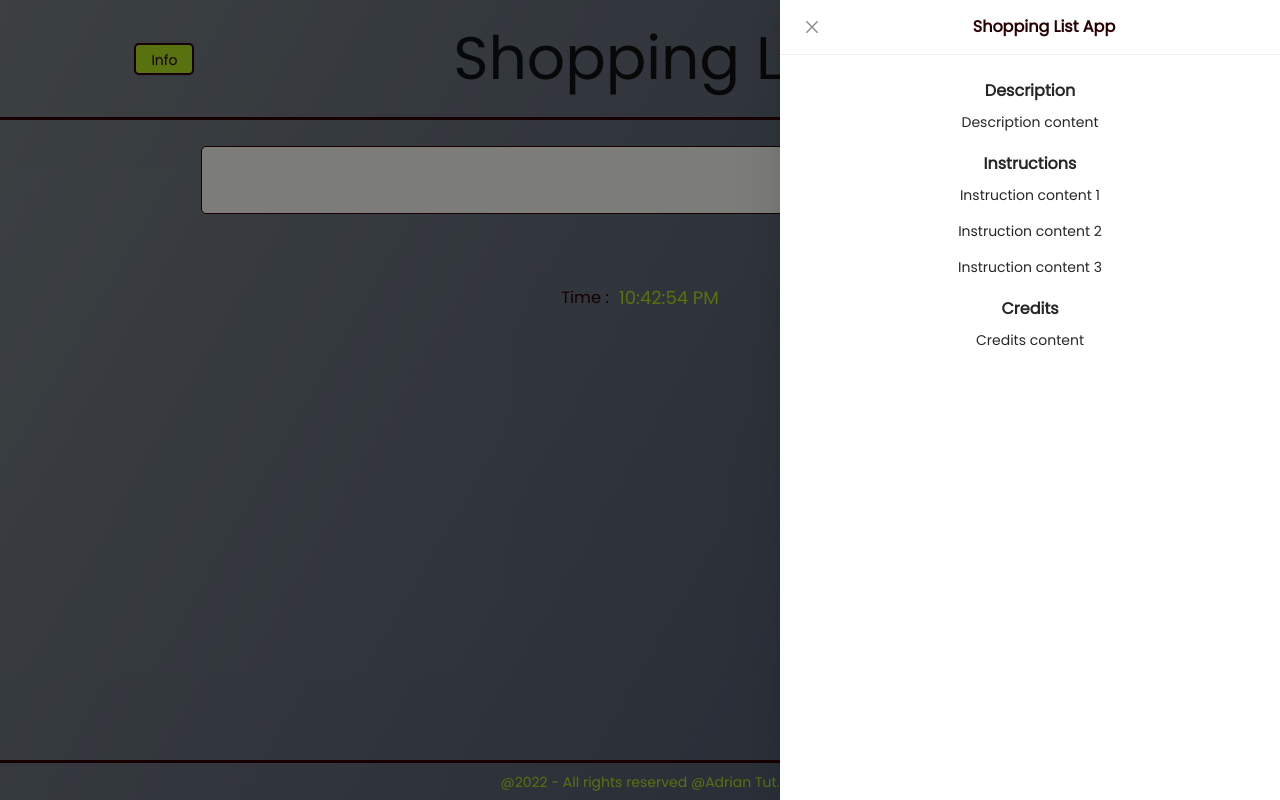
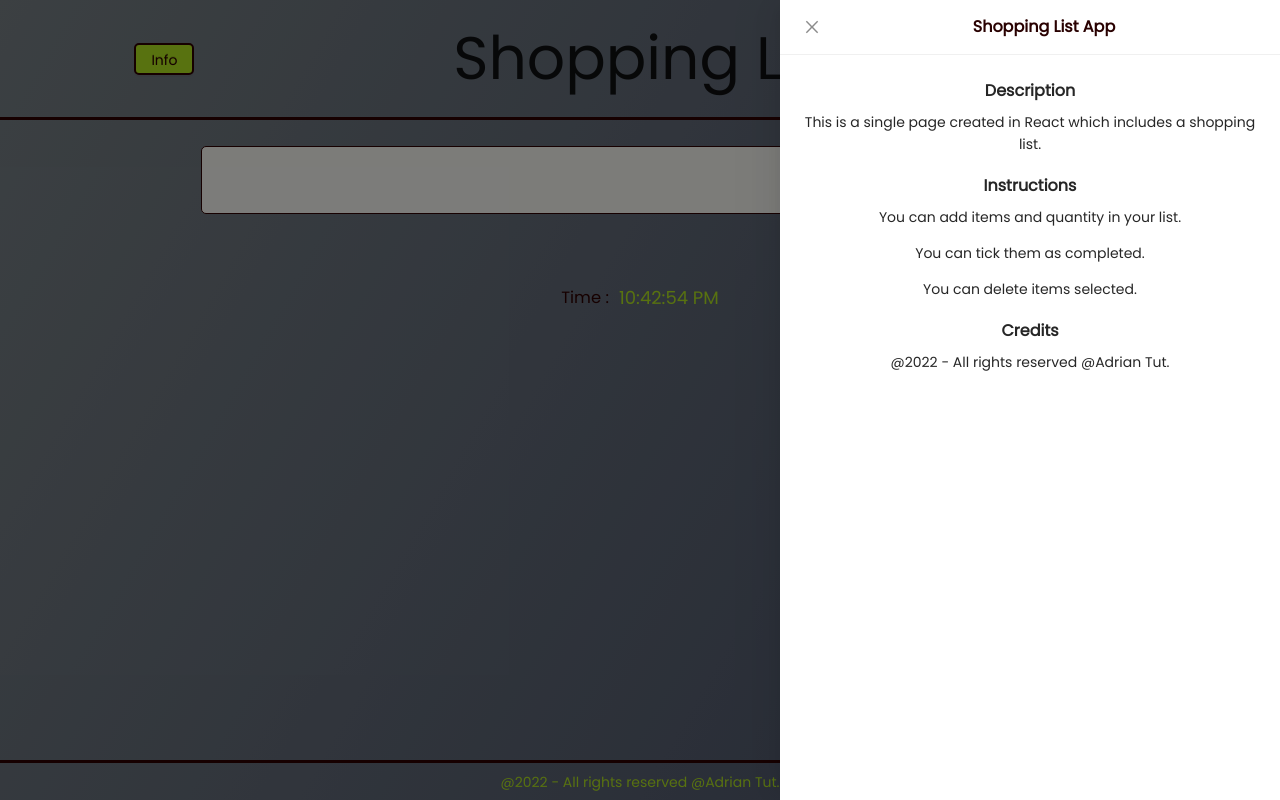
Before and after one commit to Adriantutuianu/shopping-list-app, a React (Create React App) app: page / in a window 1280 px wide. Both pictures are taken after a click on the button "Info". Built offline with nearby package versions, Linux system fonts and the light colour scheme.

Commit message:
Updated drawer text

```diff
--- a/src/components/Info.js
+++ b/src/components/Info.js
@@ -31,13 +31,15 @@ const Info = () => {
         visible={visible}
       >
         <Title level={5}>Description</Title>
-        <Paragraph>Description content</Paragraph>
+        <Paragraph>
+          This is a single page created in React which includes a shopping list.
+        </Paragraph>
         <Title level={5}>Instructions</Title>
-        <Paragraph>Instruction content 1</Paragraph>
-        <Paragraph>Instruction content 2</Paragraph>
-        <Paragraph>Instruction content 3</Paragraph>
+        <Paragraph>You can add items and quantity in your list.</Paragraph>
+        <Paragraph>You can tick them as completed.</Paragraph>
+        <Paragraph>You can delete items selected.</Paragraph>
         <Title level={5}>Credits</Title>
-        <Paragraph>Credits content</Paragraph>
+        <Paragraph>@2022 - All rights reserved @Adrian Tut.</Paragraph>
       </Drawer>
     </>
   );
```
